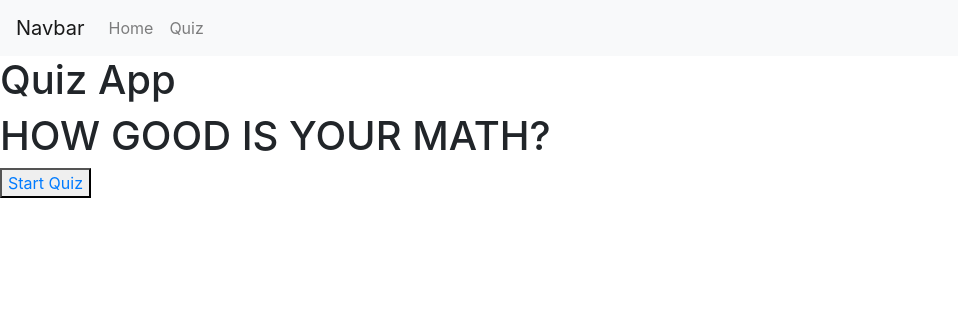
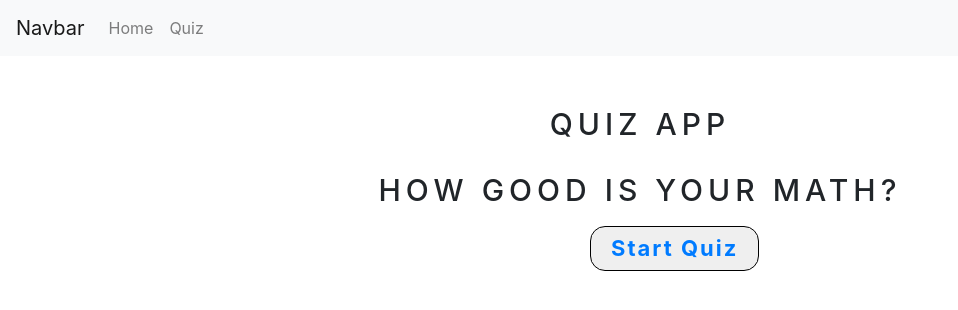
Before and after one commit to virtualspyder/angular-quiz, an Angular app: page /home in a window 1280 px wide. Shown: the top 310 px of the page, without its empty margins (0-958 px from the left). Built offline with nearby package versions, Linux system fonts and the light colour scheme.

Commit message:
some css and bootstrap added

```diff
--- a/src/app/app.component.css
+++ b/src/app/app.component.css
@@ -0,0 +1,93 @@
+body {
+    width: 70%;
+    margin: 0 auto;
+}
+
+
+h1 {
+    text-align: center;
+    margin: 30px 0;
+    text-transform: uppercase;
+    letter-spacing: 5px;
+    font-size: 30px;
+  }
+
+  .answer {
+    font-size: 22px;
+    padding-bottom: 8px;
+    color: red;
+  }
+
+  .correct {
+    font-size: 22px;
+    padding-bottom: 8px;
+    color: green;
+  }
+
+  .results {
+    width: 100%;
+    text-align: center;
+    margin-top: 80px;
+  }
+
+  .results-card {
+    border-radius: 25px;
+    display: flex;
+    flex-direction: column;
+    text-align: center;
+    margin: auto;
+    width: 400px;
+    height: 400px;
+    padding: 20px;
+    box-shadow: 1px 1px 10px;
+  }
+
+  button a {
+    text-decoration: none;
+  }
+
+  button {
+    font-weight: 700;
+    font-size: 22px;
+    letter-spacing: 2px;
+    border-radius: 15px;
+    border: 1px solid;
+    max-width: 90%;
+    padding: 5px 20px;
+    margin-top: 50px;
+    margin-bottom: 10px;
+    opacity: 1;
+    transition-duration: 0.4s;
+    transition-property: opacity;
+  }
+
+  button:hover {
+    cursor: pointer;
+    opacity: 0.8;
+    color: yellow;
+
+  }
+
+  .question-card h1 {
+    padding: 20px;
+    letter-spacing: 2px;
+  }
+
+  .form-group {
+    width: 50%;
+    text-align: center;
+    margin: 0 auto;
+  }
+
+  .form-group label {
+    margin: 0 auto;
+    text-align: left;
+    width: 80%;
+    padding: 10px 0;
+  }
+
+  form span {
+    padding-left: 20px;
+    font-size: 24px;
+    width: 80%;
+  }
--- a/src/app/app.component.html
+++ b/src/app/app.component.html
@@ -3,6 +3,8 @@
   <div class="questions" *ngIf="!showResults">
     <app-quiz-form [question]="quiz.questions[currentQuestionIndex]" (onChoiceMade)="updateChoice($event)">
     </app-quiz-form>
+  </div>
+  <div>
 
     <button class="btn btn-success" (click)="nextOrViewResults()"
     [disabled]="!answers.values[currentQuestionIndex]">
--- a/src/app/home/home.component.css
+++ b/src/app/home/home.component.css
@@ -0,0 +1,58 @@
+body {
+    width: 70%;
+    margin: 0 auto;
+}
+
+.content {
+    margin-top: 50px;
+  }
+
+
+  button a {
+    text-decoration: none;
+  }
+
+  h1 {
+    text-align: center;
+    margin: 30px 0;
+    text-transform: uppercase;
+    letter-spacing: 5px;
+    font-size: 30px;
+  }
+
+
+  /* button {
+
+
+    opacity: 1;
+    transition-duration: 0.4s;
+    transition-property: opacity;
+
+  }
+   */
+  button{
+    max-width: 90%;
+    padding: 5px 20px;
+    margin-top: 50px;
+    margin-bottom: 10px;
+    font-weight: 700;
+    font-size: 22px;
+    letter-spacing: 2px;
+    border-radius: 15px;
+    border: 1px solid;
+    margin: -20px -50px;
+    position:relative;
+    top:50%;
+    left:50%;
+}
+
+  button:hover {
+    cursor: pointer;
+    opacity: 0.8;
+  }
+
+  #wrapper {
+    display: flex;
+    align-items: center;
+    justify-content: center;
+  }
--- a/src/app/home/home.component.html
+++ b/src/app/home/home.component.html
@@ -13,24 +13,18 @@
 
 
 <body>
-
-
-
+  <div class="content">
     <h1>
       Quiz App
     </h1>
+    <h1>
+      How good is your math?
+    </h1>
+    <button mat-raised-button>
+      <a routerLink="/quiz">Start Quiz</a>
+    </button>
+
+  </div>
 
 
-  <div class="content">
-    <h1>
-      HOW GOOD IS YOUR MATH?
-    </h1>
-  </div>
-  <div class="card-list">
-
-  <button mat-raised-button>
-    <a routerLink="/quiz">Start Quiz</a>
-  </button>
-</div>
-
 </body>
--- a/src/app/quiz-form/quiz-form.component.css
+++ b/src/app/quiz-form/quiz-form.component.css
@@ -0,0 +1,76 @@
+
+h1 {
+  text-align: center;
+  margin: 30px 0;
+  text-transform: uppercase;
+  letter-spacing: 5px;
+  font-size: 30px;
+}
+
+.answer {
+  font-size: 22px;
+  padding-bottom: 8px;
+  color: red;
+}
+
+.correct {
+  font-size: 22px;
+  padding-bottom: 8px;
+  color: green;
+}
+
+.results {
+  width: 100%;
+  text-align: center;
+  margin-top: 80px;
+}
+
+button a {
+  text-decoration: none;
+}
+
+button {
+  font-weight: 700;
+  font-size: 22px;
+  letter-spacing: 2px;
+  border-radius: 15px;
+  border: 1px solid;
+  max-width: 90%;
+  padding: 5px 20px;
+  margin-top: 50px;
+  margin-bottom: 10px;
+  opacity: 1;
+  transition-duration: 0.4s;
+  transition-property: opacity;
+}
+
+button:hover {
+  cursor: pointer;
+  opacity: 0.8;
+  color: yellow;
+
+}
+
+.question-card h1 {
+  padding: 20px;
+  letter-spacing: 2px;
+}
+
+.form-group {
+  width: 50%;
+  text-align: center;
+  margin: 0 auto;
+}
+
+.form-group label {
+  margin: 0 auto;
+  text-align: left;
+  width: 80%;
+  padding: 10px 0;
+}
+
+form span {
+  padding-left: 20px;
+  font-size: 24px;
+  width: 80%;
+}
--- a/src/app/quiz-form/quiz-form.component.html
+++ b/src/app/quiz-form/quiz-form.component.html
@@ -15,11 +15,11 @@
     <h1>
       Quiz App
     </h1>
-
-  <div *ngIf="question">
     <h1>
       {{question.label}}
     </h1>
+  <div class="card center" *ngIf="question">
+
     <form [formGroup]="form">
       <div class="form-group">
         <label *ngFor="let choice of question.choices">
--- a/src/app/quiz/quiz.component.css
+++ b/src/app/quiz/quiz.component.css
@@ -0,0 +1,58 @@
+body {
+    width: 70%;
+    margin: 0 auto;
+}
+
+.content {
+    margin-top: 50px;
+  }
+
+
+  button a {
+    text-decoration: none;
+  }
+
+  h1 {
+    text-align: center;
+    margin: 30px 0;
+    text-transform: uppercase;
+    letter-spacing: 5px;
+    font-size: 30px;
+  }
+
+
+  /* button {
+
+
+    opacity: 1;
+    transition-duration: 0.4s;
+    transition-property: opacity;
+
+  }
+   */
+  button{
+    max-width: 90%;
+    padding: 5px 20px;
+    margin-top: 50px;
+    margin-bottom: 10px;
+    font-weight: 700;
+    font-size: 22px;
+    letter-spacing: 2px;
+    border-radius: 15px;
+    border: 1px solid;
+    margin: -20px -50px;
+    position:relative;
+    top:50%;
+    left:50%;
+}
+
+  button:hover {
+    cursor: pointer;
+    opacity: 0.8;
+  }
+
+  #wrapper {
+    display: flex;
+    align-items: center;
+    justify-content: center;
+  }
--- a/src/app/result/result.component.css
+++ b/src/app/result/result.component.css
@@ -1,7 +1,62 @@
+
+h1 {
+  text-align: center;
+  margin: 30px 0;
+  text-transform: uppercase;
+  letter-spacing: 5px;
+  font-size: 30px;
+}
+
 .answer {
-    color: red;
+  font-size: 22px;
+  padding-bottom: 8px;
+  color: red;
 }
 
 .correct {
-    color: green;
+  font-size: 22px;
+  padding-bottom: 8px;
+  color: green;
 }
+
+.results {
+  width: 100%;
+  text-align: center;
+  margin-top: 80px;
+}
+
+.results-card {
+  border-radius: 25px;
+  display: flex;
+  flex-direction: column;
+  text-align: center;
+  margin: auto;
+  width: 400px;
+  height: 400px;
+  padding: 20px;
+  box-shadow: 1px 1px 10px;
+}
+
+button a {
+  text-decoration: none;
+}
+
+button {
+  font-weight: 700;
+  font-size: 22px;
+  letter-spacing: 2px;
+  border-radius: 15px;
+  border: 1px solid;
+  max-width: 90%;
+  padding: 5px 20px;
+  margin-top: 50px;
+  margin-bottom: 10px;
+  opacity: 1;
+  transition-duration: 0.4s;
+  transition-property: opacity;
+}
+
+button:hover {
+  cursor: pointer;
+  opacity: 0.8;
+}
--- a/src/app/result/result.component.html
+++ b/src/app/result/result.component.html
@@ -1,16 +1,31 @@
+<nav class="navbar navbar-expand-lg navbar-light bg-light">
+  <a class="navbar-brand" routerLink='/home'>Navbar</a>
+  <button class="navbar-toggler" type="button" data-toggle="collapse" data-target="#navbarNavAltMarkup" aria-controls="navbarNavAltMarkup" aria-expanded="false" aria-label="Toggle navigation">
+    <span class="navbar-toggler-icon"></span>
+  </button>
+  <div class="collapse navbar-collapse" id="navbarNavAltMarkup">
+    <div class="navbar-nav">
+      <a routerLink='/home' class="nav-item nav-link">Home</a>
+      <a routerLink='/quiz' class="nav-item nav-link">Quiz</a>
+    </div>
+  </div>
+</nav>
 
 <body>
     <h1>
       Quiz App
     </h1>
-    <div class="results">
-      <div class="results-card">
-          <h2>Results</h2>
+
+    <div class="results card center">
+      <h2>Results</h2>
+
+      <div>
         <div class="answer" *ngFor="let a of answers.values; let i = index" [ngClass]="{correct: a.correct}">
           <div>Your Answer for question {{i+1}}</div>
           {{a.value}}: {{a.correct}}
         </div>
       </div>
-          <button><a routerLink="/home">Home Page</a></button>
+      <button><a routerLink="/home">Home Page</a></button>
+
     </div>
   </body>
```
Also changed, not shown: src/assets/maths.json (+189 -0 lines).
